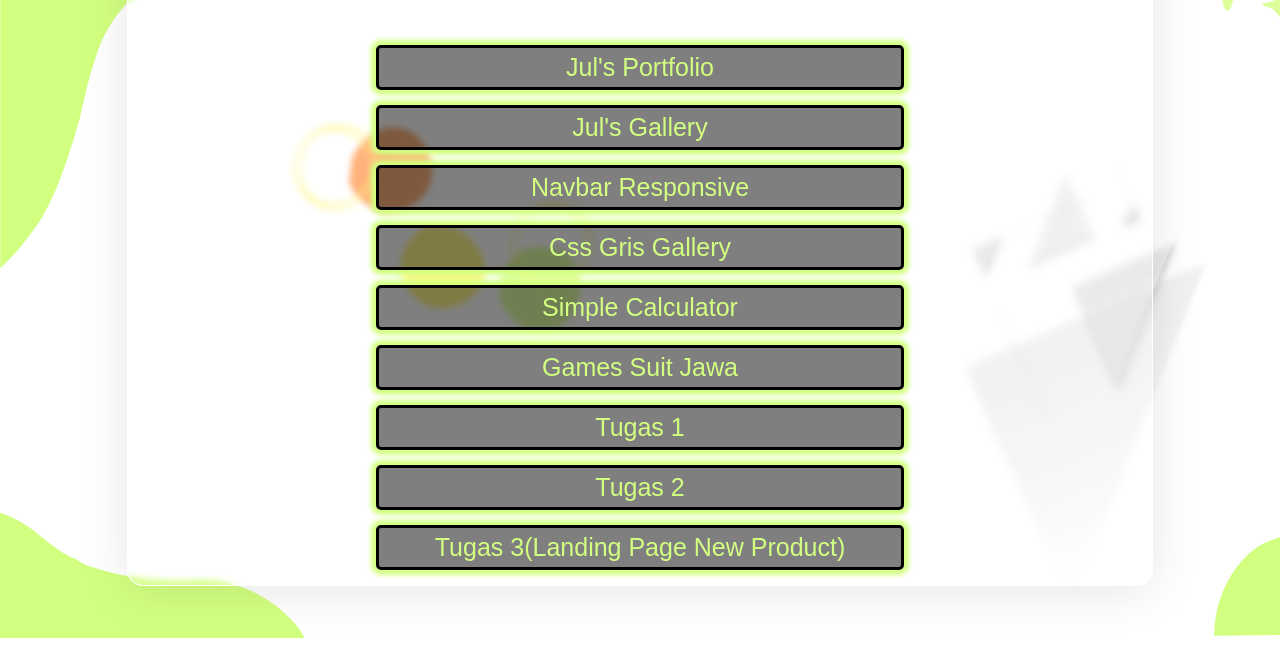
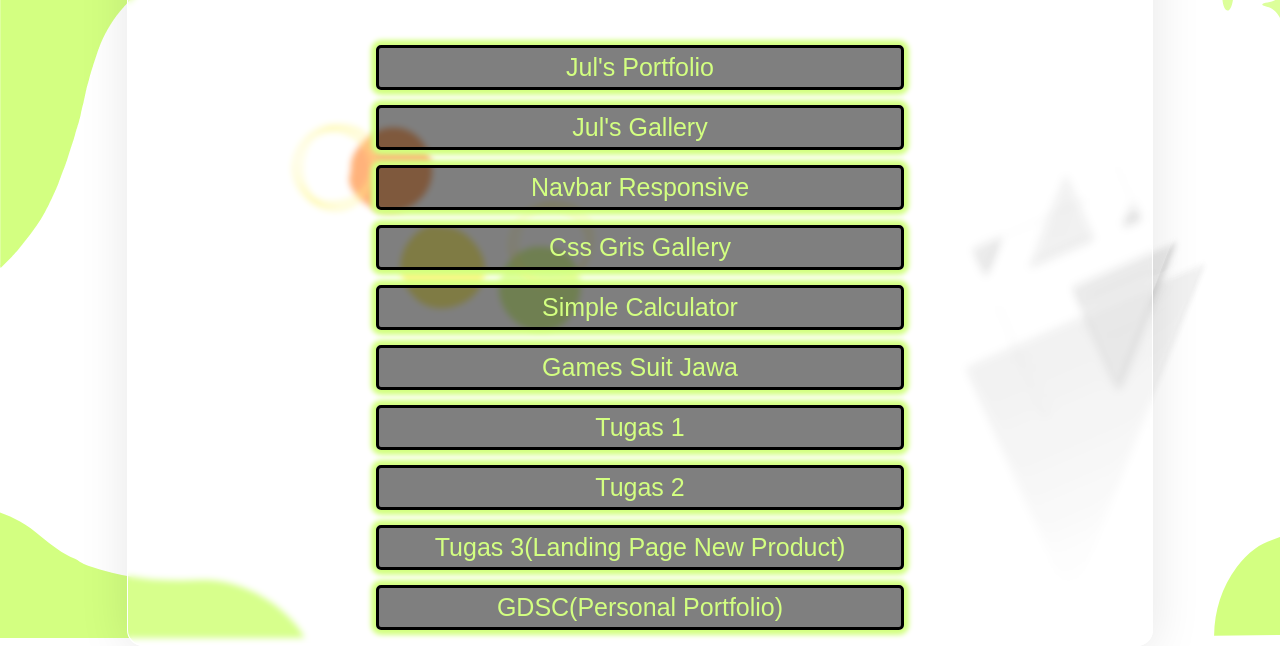
Before and after one commit to Winzliu/Winzliu.github.io, a plain HTML site: page index.html in a window 1280 px wide. Shown: the part 162-808 px from the top of the page. Drawn offline with Linux system fonts and the light colour scheme; a web font is replaced by a local one.

Commit message:
menambahkan tuags gdsc(personal porfolio)

```diff
--- a/index.html
+++ b/index.html
@@ -62,6 +62,9 @@
       <li class="content-link">
         <a href="https://winzliu.github.io/Tugas3-Proweb/">Tugas 3(Landing Page New Product)</a>
       </li>
+      <li class="content-link">
+        <a href="https://winzliu.github.io/winz-portfolio/">GDSC(Personal Portfolio)</a>
+      </li>
       </ul>
     </div>
   </body>
```
